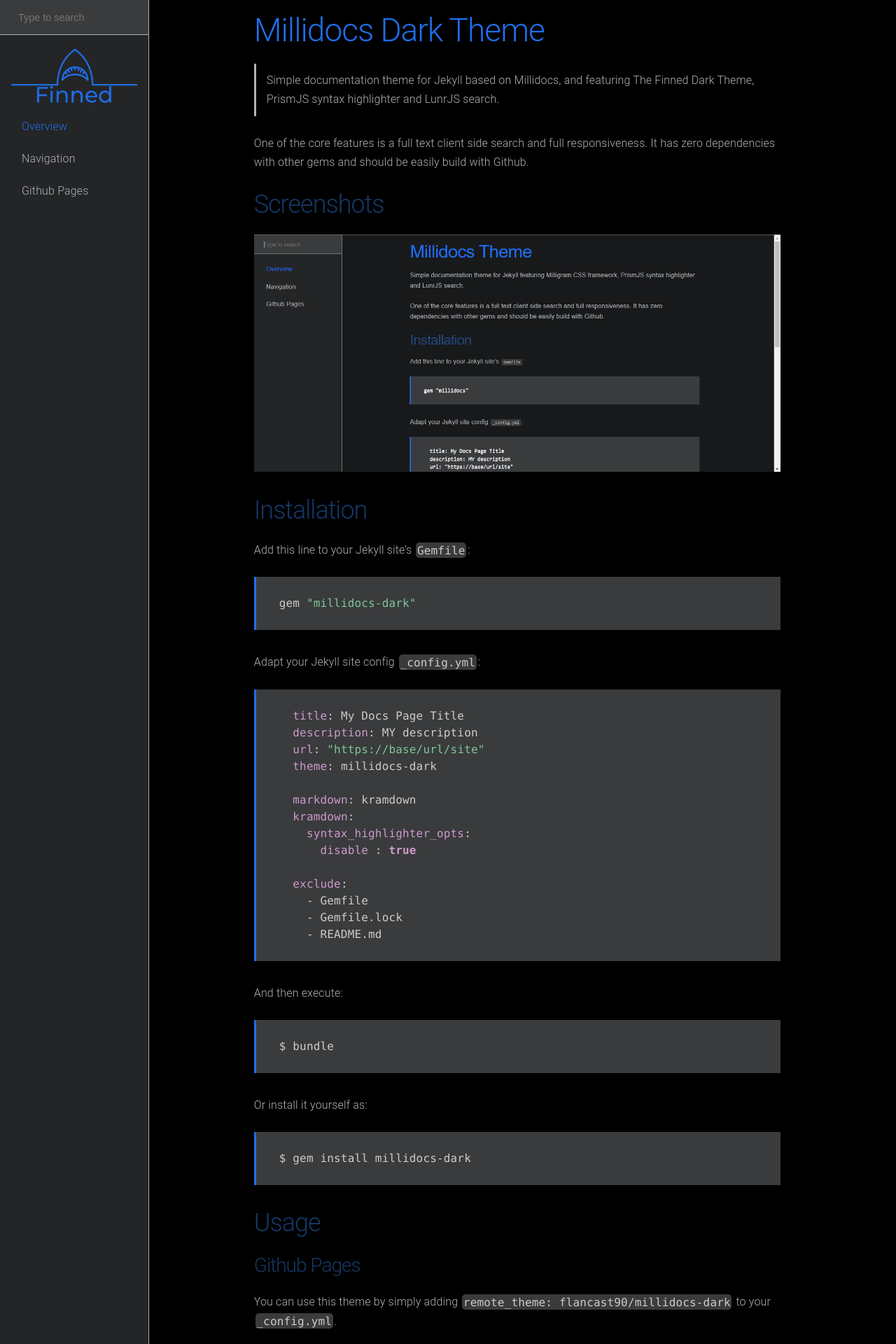
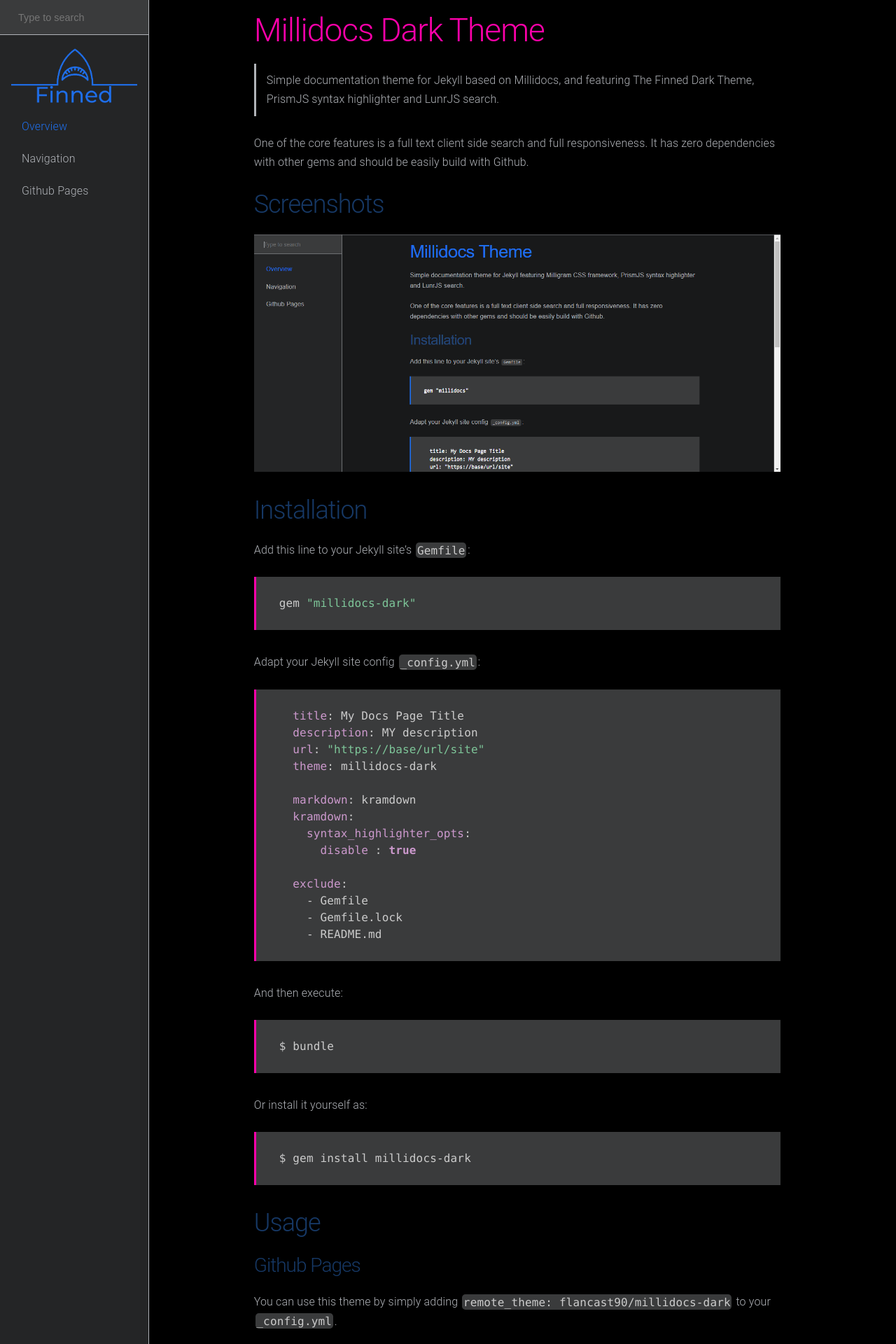
Before and after one commit to d0midigi/pollo, a Jekyll site: the page built from index.md, in a window 1280 px wide. Shown: the top 1920 px of the page at 70% size. Built offline with Jekyll 4.4.1, drawn with Linux system fonts in a browser that asks for light colours.

Commit message:
Update prism.scss

```diff
--- a/_sass/prism.scss
+++ b/_sass/prism.scss
@@ -4,7 +4,7 @@
 	--bg-hover-color: #3A3B3C;
 	--text-primary: #ff00ab;
 	--text-secondary: #B0B3B8;
-	--blue-accent-emphasis: #1f6feb;
+	--blue-accent-emphasis: #ff00ab;
 	--blue-accent-muted: rgba(56,139,253,0.4);
 	--blue-accent-subtle: rgba(56,139,253,0.15);
 }
```
